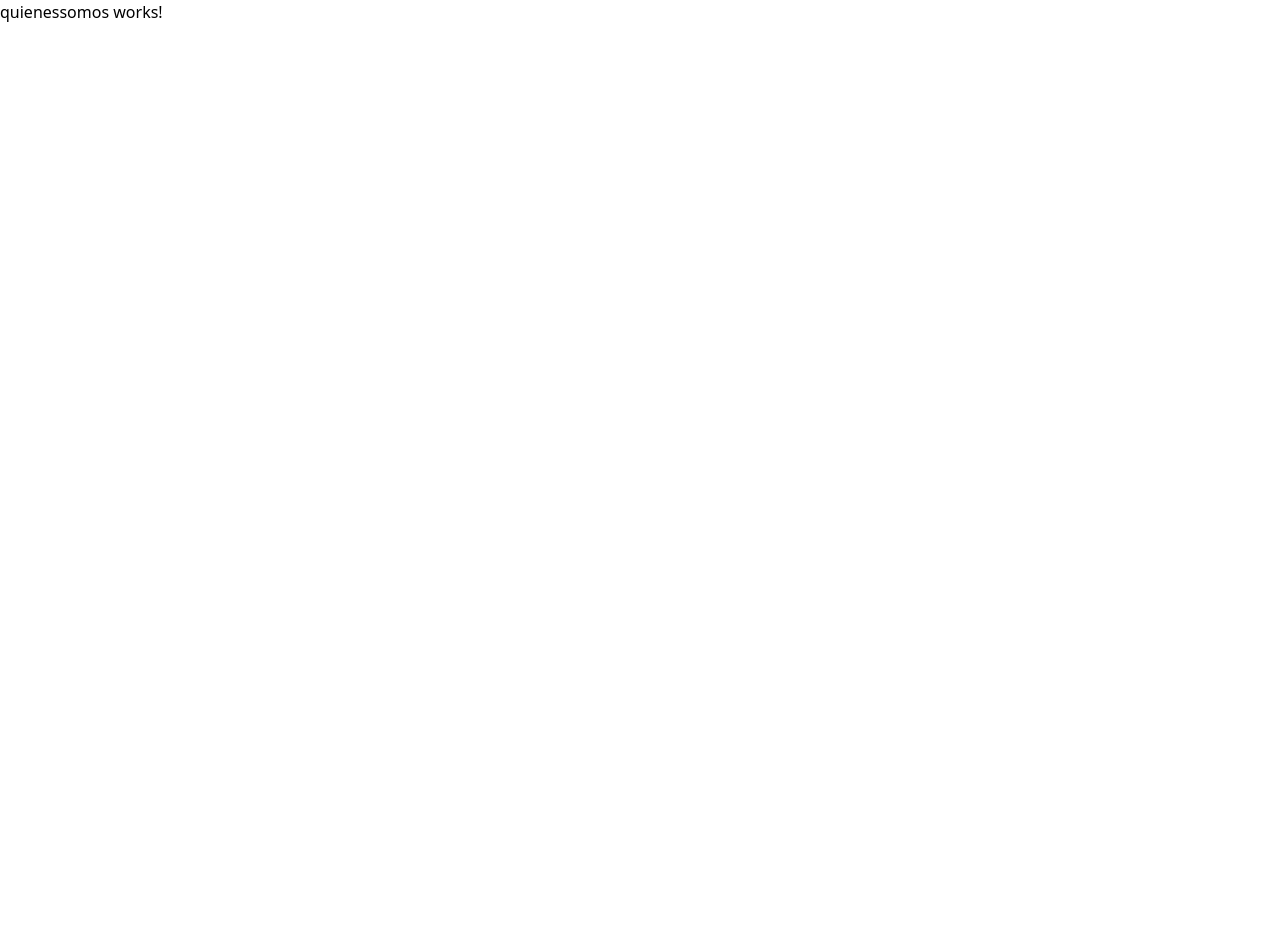
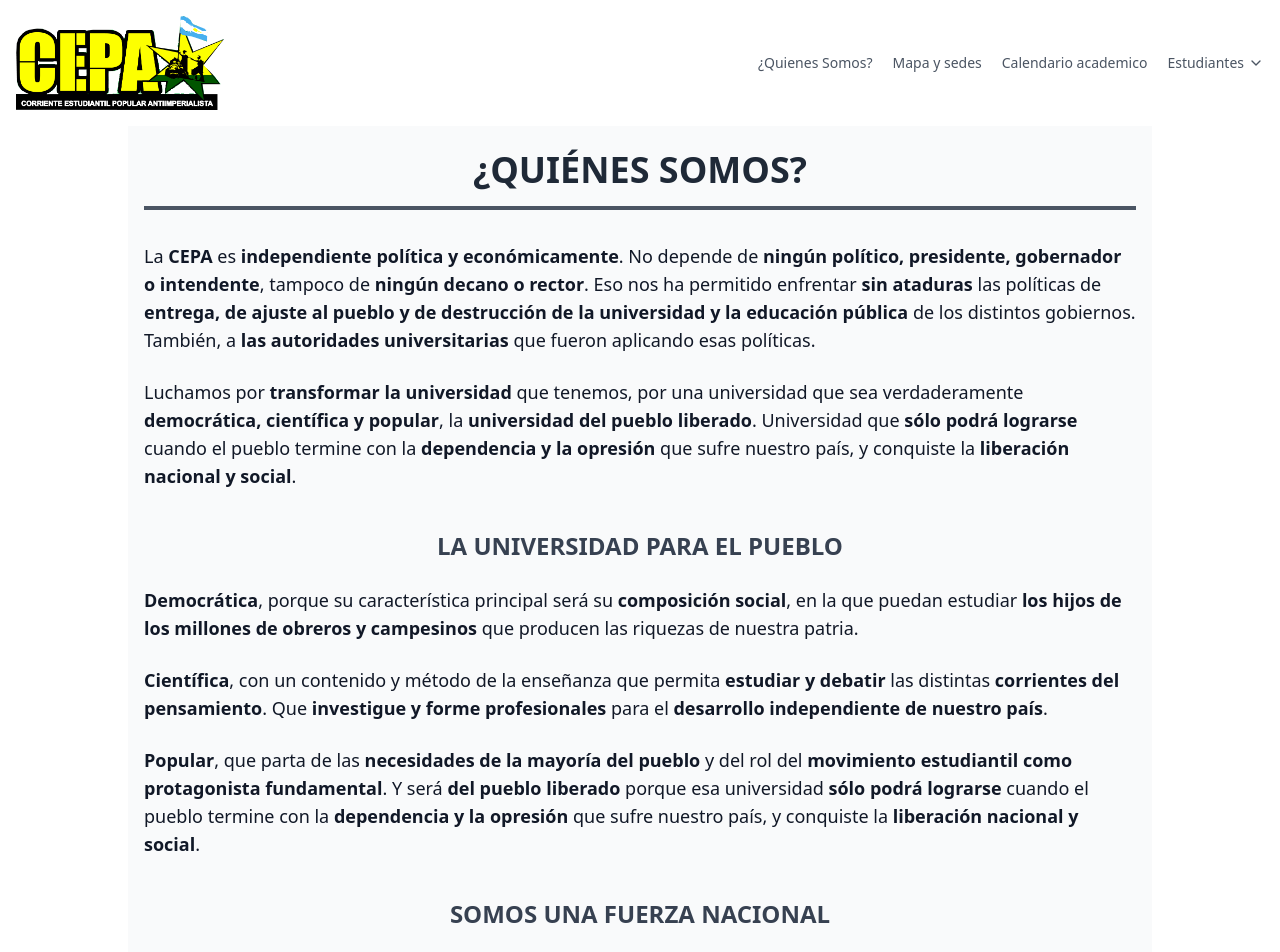
Before and after one commit to HectorVillavicencio/cepa, an Angular app: page /quiness in a window 1280 px wide. Shown: the top 952 px of the page. Before the commit the page ends 800 px from the top, so only its background shows below. Built offline with nearby package versions, Linux system fonts and the light colour scheme.

Commit message:
cambios en los botones del cabezal

```diff
--- a/src/app/domains/products/pages/home/home.component.html
+++ b/src/app/domains/products/pages/home/home.component.html
@@ -8,6 +8,7 @@
         <app-notice
             [notice]="notice"
     />
+    <br>
     }
 </div>
 <app-footer id="footer" />
--- a/src/app/domains/products/pages/quienessomos/quienessomos.component.html
+++ b/src/app/domains/products/pages/quienessomos/quienessomos.component.html
@@ -1 +1,41 @@
-<p>quienessomos works!</p>
+<app-header/>
+
+<div class="font-sans bg-gray-50 text-gray-900 px-4 py-6 max-w-5xl mx-auto">
+    <h1 class="text-3xl md:text-4xl font-extrabold text-center text-gray-800 uppercase border-b-4 border-gray-600 pb-4 mb-8">
+        ¿Quiénes somos?
+    </h1>
+
+    <p class="text-base md:text-lg leading-relaxed mb-6">
+        La <strong>CEPA</strong> es <strong>independiente política y económicamente</strong>. No depende de <strong>ningún político, presidente, gobernador o intendente</strong>, tampoco de <strong>ningún decano o rector</strong>. Eso nos ha permitido enfrentar <strong>sin ataduras</strong> las políticas de <strong>entrega, de ajuste al pueblo y de destrucción de la universidad y la educación pública</strong> de los distintos gobiernos. También, a <strong>las autoridades universitarias</strong> que fueron aplicando esas políticas.
+    </p>
+
+    <p class="text-base md:text-lg leading-relaxed mb-6">
+        Luchamos por <strong>transformar la universidad</strong> que tenemos, por una universidad que sea verdaderamente <strong>democrática, científica y popular</strong>, la <strong>universidad del pueblo liberado</strong>. Universidad que <strong>sólo podrá lograrse</strong> cuando el pueblo termine con la <strong>dependencia y la opresión</strong> que sufre nuestro país, y conquiste la <strong>liberación nacional y social</strong>.
+    </p>
+
+    <h2 class="text-xl md:text-2xl font-semibold text-center text-gray-700 mt-10 mb-6 uppercase">
+        La Universidad para el Pueblo
+    </h2>
+
+    <p class="text-base md:text-lg leading-relaxed mb-6">
+        <strong>Democrática</strong>, porque su característica principal será su <strong>composición social</strong>, en la que puedan estudiar <strong>los hijos de los millones de obreros y campesinos</strong> que producen las riquezas de nuestra patria.
+    </p>
+
+    <p class="text-base md:text-lg leading-relaxed mb-6">
+        <strong>Científica</strong>, con un contenido y método de la enseñanza que permita <strong>estudiar y debatir</strong> las distintas <strong>corrientes del pensamiento</strong>. Que <strong>investigue y forme profesionales</strong> para el <strong>desarrollo independiente de nuestro país</strong>.
+    </p>
+
+    <p class="text-base md:text-lg leading-relaxed mb-6">
+        <strong>Popular</strong>, que parta de las <strong>necesidades de la mayoría del pueblo</strong> y del rol del <strong>movimiento estudiantil como protagonista fundamental</strong>. Y será <strong>del pueblo liberado</strong> porque esa universidad <strong>sólo podrá lograrse</strong> cuando el pueblo termine con la <strong>dependencia y la opresión</strong> que sufre nuestro país, y conquiste la <strong>liberación nacional y social</strong>.
+    </p>
+
+    <h2 class="text-xl md:text-2xl font-semibold text-center text-gray-700 mt-10 mb-6 uppercase">
+        Somos una Fuerza Nacional
+    </h2>
+
+    <p class="text-base md:text-lg leading-relaxed mb-6">
+        <strong>Desde que se fundo en 1991</strong>, nos hemos transformado en una <strong>corriente nacional</strong> con presencia en la <strong>mayoría de las universidades</strong>. Empujando el <strong>protagonismo estudiantil</strong> a través de los <strong>cuerpos de delegados, asambleas de curso y generales</strong>, estamos al frente de importantes <strong>Centros de Estudiantes y Federaciones regionales</strong>.
+    </p>
+</div>
+
+<app-footer/>
--- a/src/app/domains/products/pages/quienessomos/quienessomos.component.ts
+++ b/src/app/domains/products/pages/quienessomos/quienessomos.component.ts
@@ -1,9 +1,11 @@
 import { Component } from '@angular/core';
+import { HeaderComponent } from '../../../shared/component/header/header.component';
+import { FooterComponent } from '../../../shared/component/footer/footer.component';
 
 @Component({
   selector: 'app-quienessomos',
   standalone: true,
-  imports: [],
+  imports: [HeaderComponent, FooterComponent],
   templateUrl: './quienessomos.component.html',
   styleUrl: './quienessomos.component.css'
 })
--- a/src/app/domains/shared/component/header/header.component.html
+++ b/src/app/domains/shared/component/header/header.component.html
@@ -14,10 +14,9 @@
       </div>
       <div id="navbar-with-mega-menu" class="hs-collapse hidden overflow-hidden transition-all duration-300 basis-full grow sm:block  ">
         <div class="flex flex-col gap-5 mt-5 sm:flex-row sm:items-center sm:justify-end sm:mt-0 sm:ps-5">
-          <a class="font-medium text-white dark:text-white  dark:hover:text-yellow-300 dark:focus:outline-none dark:focus:ring-1 dark:focus:ring-yellow-300" href="#" aria-current="page">Inicio</a>
-          <a class="font-medium text-gray-600 hover:text-gray-400 dark:text-white dark:hover:text-yellow-300 dark:focus:outline-none dark:focus:ring-1 dark:focus:ring-yellow-300" href="/cepa/gtb">GTB</a>
-          <a class="font-medium text-gray-600 hover:text-gray-400 dark:text-white dark:hover:text-yellow-300 dark:focus:outline-none dark:focus:ring-1 dark:focus:ring-yellow-300" href="/cepa/ge">Grupo de estudio</a>
-          <a class="font-medium text-gray-600 hover:text-gray-400 dark:text-white dark:hover:text-yellow-300 dark:focus:outline-none dark:focus:ring-1 dark:focus:ring-yellow-300 " href="#footer">Contacto</a>
+          <a class="font-medium text-gray-600 hover:text-gray-400 dark:text-white dark:hover:text-yellow-300 dark:focus:outline-none dark:focus:ring-1 dark:focus:ring-yellow-300" href="/cepa/quiness">¿Quienes Somos?</a>
+          <a class="font-medium text-gray-600 hover:text-gray-400 dark:text-white dark:hover:text-yellow-300 dark:focus:outline-none dark:focus:ring-1 dark:focus:ring-yellow-300" href="/cepa/map">Mapa y sedes</a>
+          <a class="font-medium text-gray-600 hover:text-gray-400 dark:text-white dark:hover:text-yellow-300 dark:focus:outline-none dark:focus:ring-1 dark:focus:ring-yellow-300" href="/cepa/calena">Calendario academico</a>
           <div class="hs-dropdown [--strategy:static] sm:[--strategy:fixed] [--adaptive:none]">
             <button id="hs-mega-menu-basic-dr" type="button" class="flex items-center w-full text-gray-600 hover:text-white font-medium dark:text-white dark:hover:text-yellow-300">
               Estudiantes
@@ -25,15 +24,9 @@
             </button>
 
             <div class="hs-dropdown-menu transition-[opacity,margin] duration-[0.1ms] sm:duration-[150ms] hs-dropdown-open:opacity-100 opacity-0 sm:w-48 z-10 bg-white sm:shadow-md rounded-lg p-2 dark:bg-green-700 sm:dark:border dark:border-green-950 dark:divide-white before:absolute top-full sm:border before:-top-5 before:start-0 before:w-full before:h-5 hidden" >
-              <a class="flex items-center gap-x-3.5 py-2 px-3 rounded-lg text-sm text-gray-800 hover:bg-gray-100 focus:ring-2 focus:ring-yellow-300 dark:text-white dark:hover:bg-green-800 dark:hover:text-yellow-300" href="/cepa/map">
-                Mapa y sedes
-              </a>
-              <a class="flex items-center gap-x-3.5 py-2 px-3 rounded-lg text-sm text-gray-800 hover:bg-gray-100 focus:ring-2 focus:ring-yellow-300 dark:text-white dark:hover:bg-green-800 dark:hover:text-yellow-300" href="/cepa/calena">
-                Calendario academico
-              </a>
-              <a class="flex items-center gap-x-3.5 py-2 px-3 rounded-lg text-sm text-gray-800 hover:bg-gray-100 focus:ring-2 focus:ring-yellow-300 dark:text-white dark:hover:bg-green-800 dark:hover:text-yellow-300" href="/cepa/ofertaa">
-                Oferta Academica
-              </a>
+              <a class="flex items-center gap-x-3.5 py-2 px-3 rounded-lg text-sm text-gray-800 hover:bg-gray-100 focus:ring-2 focus:ring-yellow-300 dark:text-white dark:hover:bg-green-800 dark:hover:text-yellow-300" href="/cepa/gtb">GTB</a>
+              <a class="flex items-center gap-x-3.5 py-2 px-3 rounded-lg text-sm text-gray-800 hover:bg-gray-100 focus:ring-2 focus:ring-yellow-300 dark:text-white dark:hover:bg-green-800 dark:hover:text-yellow-300" href="/cepa/ge">Grupo de estudio</a>
+              <a class="flex items-center gap-x-3.5 py-2 px-3 rounded-lg text-sm text-gray-800 hover:bg-gray-100 focus:ring-2 focus:ring-yellow-300 dark:text-white dark:hover:bg-green-800 dark:hover:text-yellow-300" href="/cepa/ofertaa">Oferta Academica</a>
               <div class="hs-dropdown relative [--strategy:static] sm:[--strategy:absolute] [--adaptive:none]">
                 <button type="button" class="w-full flex justify-between items-center text-sm text-gray-800 rounded-lg py-2 px-3 hover:bg-gray-100 focus:ring-2 focus:ring-yellow-400 dark:text-white dark:hover:bg-green-800 dark:hover:text-yellow-300">
                   Carreras
--- a/src/app/domains/shared/services/notice.service.ts
+++ b/src/app/domains/shared/services/notice.service.ts
@@ -18,7 +18,7 @@ prueba = 'https://graph.instagram.com/v21.0/me/media?fields=media_type,media_url
 
 test = 'http://localhost:8080/cepaback/cepa/all'
   getproduct(){
-    return this.http.get<DataModel>(this.test);
+    return this.http.get<DataModel>(this.prueba);
   };
 
 }
```
